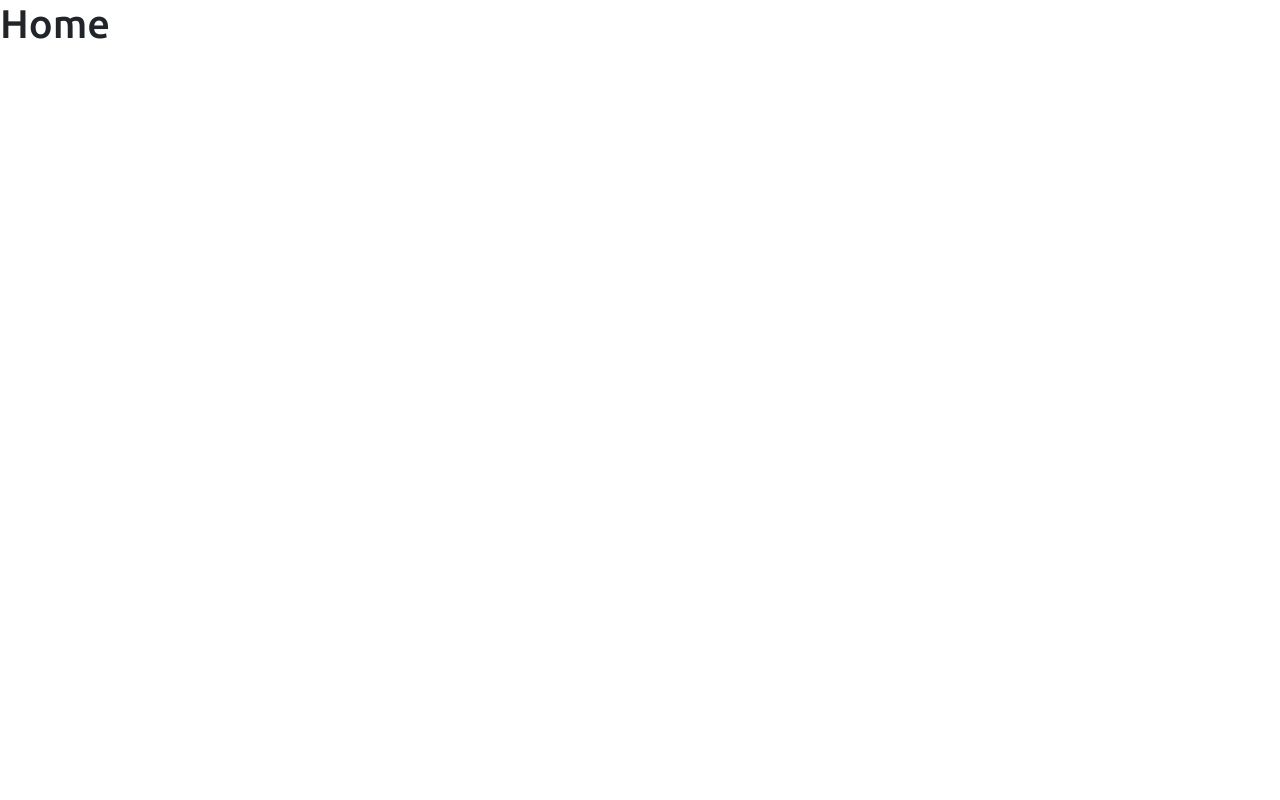
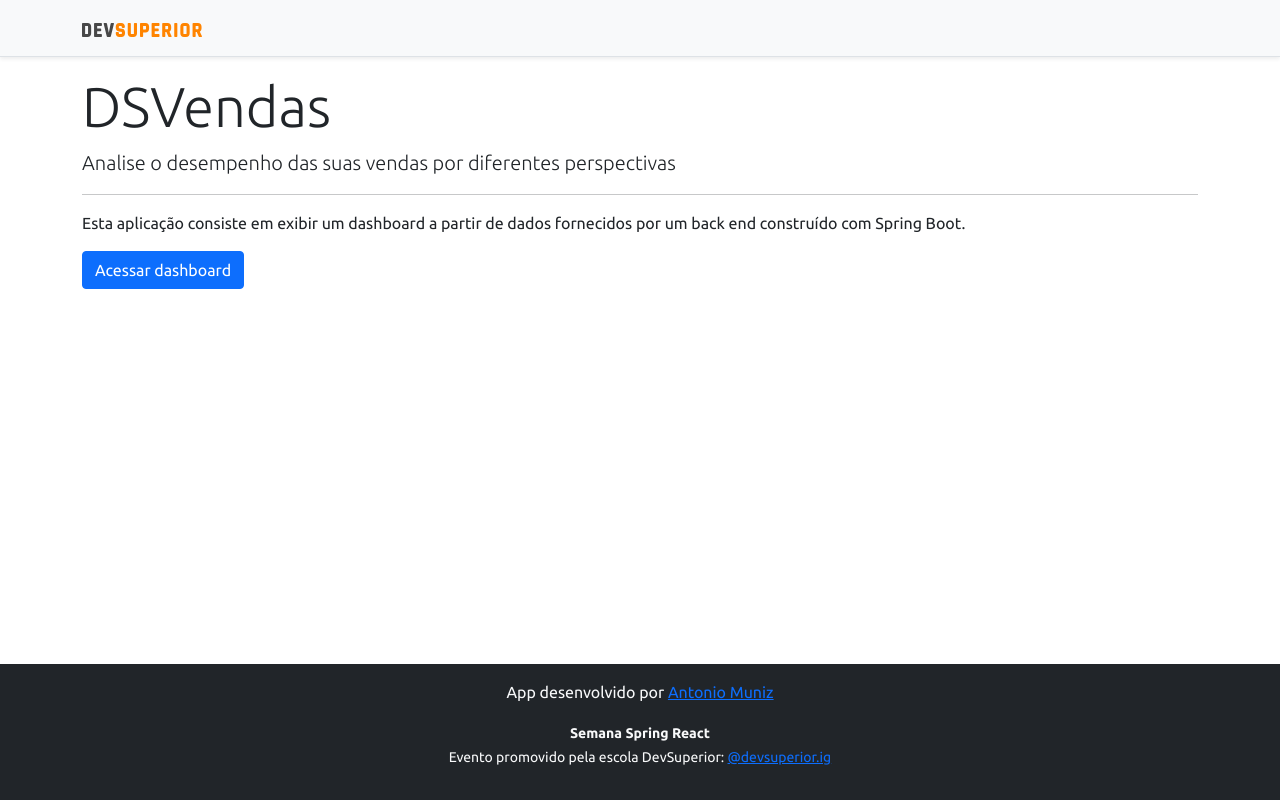
Before and after one commit to antuniooh/dsVendas-sds3, a React (Create React App) app in the folder frontend/: page / in a window 1280 px wide. Built offline with nearby package versions, Linux system fonts and the light colour scheme.

Commit message:
Home, navigation

```diff
--- a/frontend/src/components/NavBar/index.tsx
+++ b/frontend/src/components/NavBar/index.tsx
@@ -1,11 +1,14 @@
 import ImgDsDark from 'assets/img/ds-dark.svg';
+import { Link } from 'react-router-dom';
 
 const NavBar = () => {
     return (
         <div className="d-flex flex-column flex-md-row align-items-center p-3 px-md-4 mb-3 bg-light border-bottom shadow-sm">
         <div className="container">
           <nav className="my-2 my-md-0 mr-md-3">
+            <Link to="/" >
             <img src={ImgDsDark} alt="DevSuperior" width="120" />
+            </Link>
           </nav>
         </div>
       </div>
--- a/frontend/src/pages/Home/index.tsx
+++ b/frontend/src/pages/Home/index.tsx
@@ -1,9 +1,25 @@
+import Footer from "components/Footer";
+import NavBar from "components/NavBar";
+import { Link } from "react-router-dom";
+
 const Home = () => {
+  return (
+    <>
+      <NavBar />
+      <div className="container">
+        <div className="jumbotron">
+          <h1 className="display-4">DSVendas</h1>
+          <p className="lead">Analise o desempenho das suas vendas por diferentes perspectivas</p>
+          <hr />
+          <p>Esta aplicação consiste em exibir um dashboard a partir de dados fornecidos por um back end construído com Spring Boot.</p>
+          <Link className="btn btn-primary btn-large" to="/dashboard" >
+            Acessar dashboard
+                </Link>
+        </div>
+      </div>
+      <Footer />
+    </>
+  );
+}
 
-
-    return (
-      <h1>Home</h1>
-    );
-  }
-
-  export default Home;
+export default Home;
```
